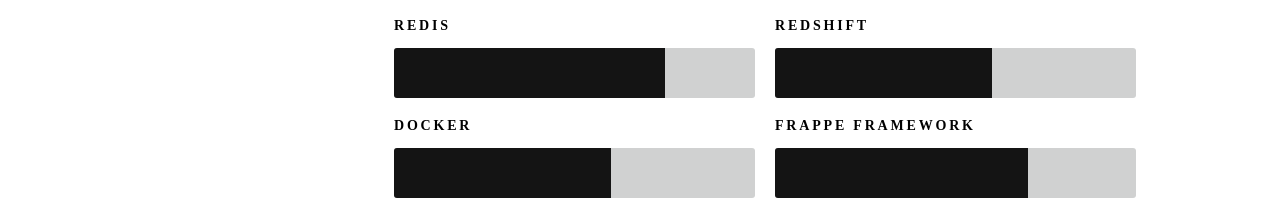
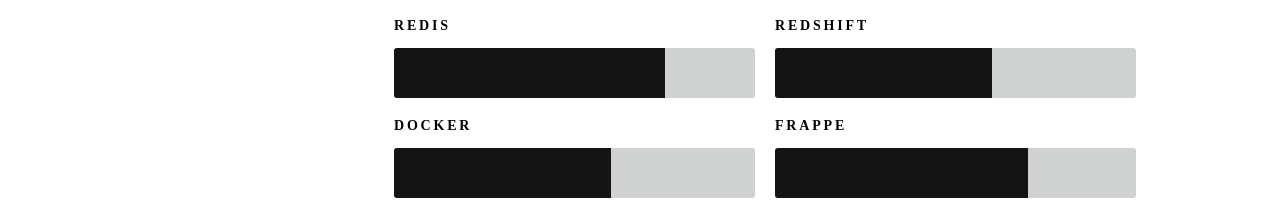
Before and after one commit to sanjaysanjau/portfolio, a plain HTML site: page index.html in a window 1280 px wide. Shown: the part 3549-3755 px from the top of the page. Drawn offline with Linux system fonts and the light colour scheme.

```diff
--- a/index.html
+++ b/index.html
@@ -334,7 +334,7 @@
                                 </li>
                                 <li>
                                     <div class="progress percent70"></div>
-                                    <strong>Frappe Framework</strong>
+                                    <strong>Frappe </strong>
                                 </li>
                         </div>
                         </div>
```
